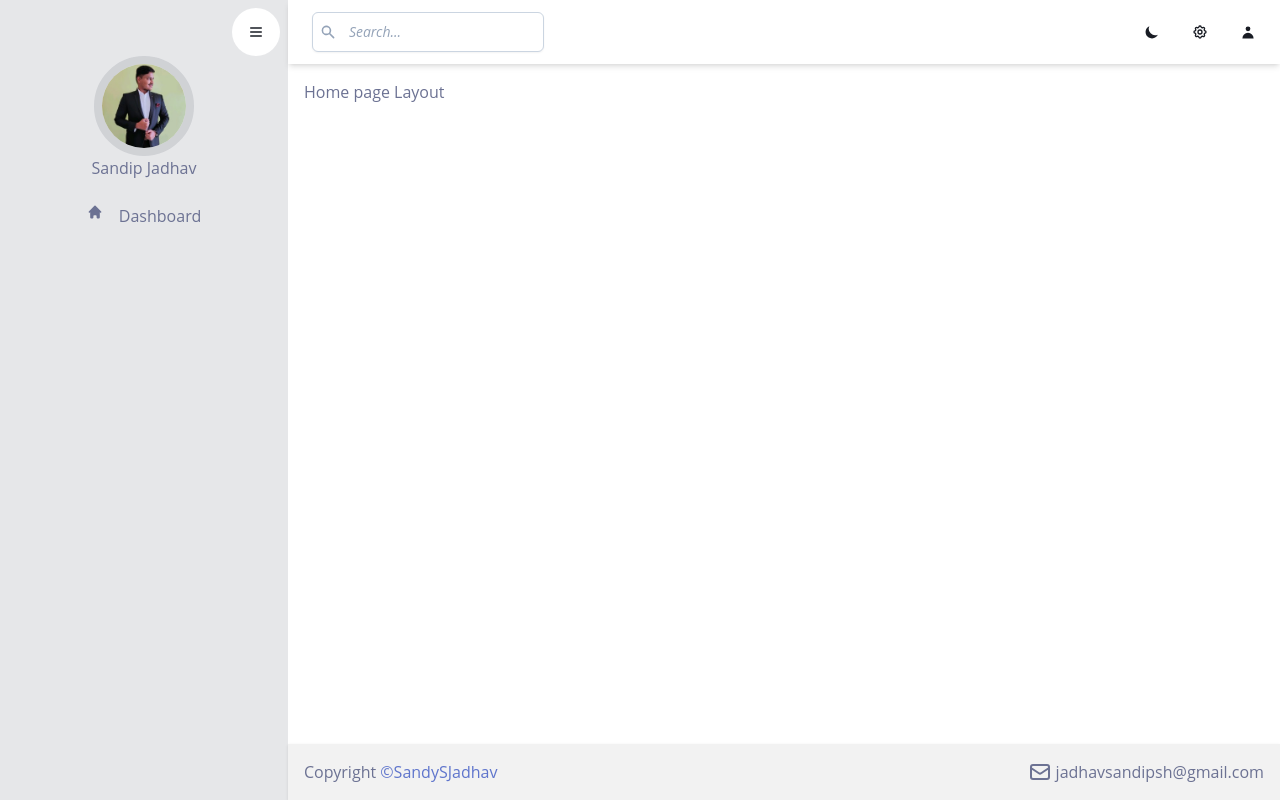
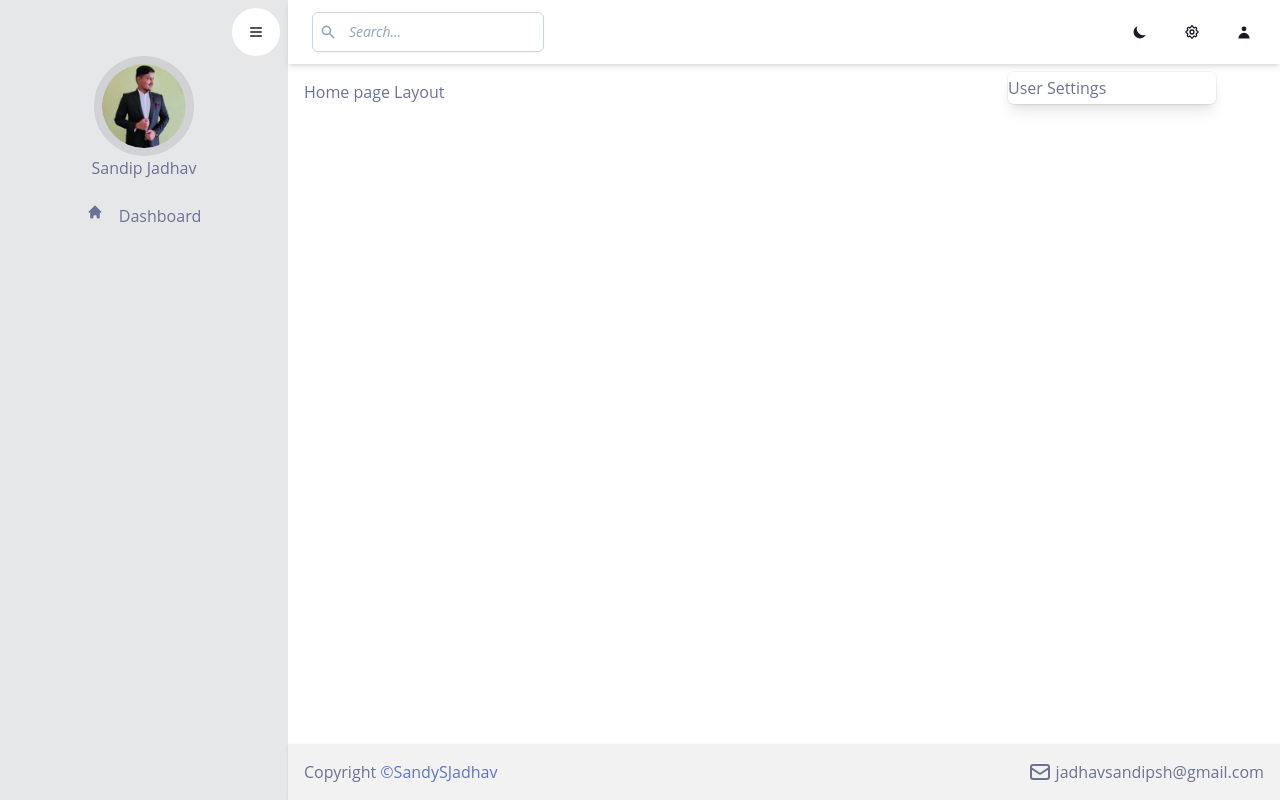
Before and after one commit to SandySJadhav/nextjs-admin-master-template, a Next.js app: page / in a window 1280 px wide. Both pictures are taken after a click on the button 1200 px from the left and 32 px from the top of the page. Built offline with nearby package versions, Linux system fonts and the light colour scheme.

Commit message:
updated user and settings panel

```diff
--- a/src/components/Header.js
+++ b/src/components/Header.js
@@ -1,3 +1,4 @@
+import Image from "next/image";
 import React, { useState } from "react";
 import {
   HiSun,
@@ -8,9 +9,13 @@ import {
   HiSearch,
 } from "react-icons/hi";
 import IconButton from "./IconButton";
+import Overlay from "./Overlay";
+import UserProfile from "./UserProfile";
 
 const Header = ({ panel, toggleSidePanel }) => {
   const [theme, setTheme] = useState("light");
+  const [userPanel, showUserPanel] = useState(false);
+  const [settingsPanel, showSettingsPanel] = useState(false);
 
   const toggleTheme = () => {
     if (theme === "dark") {
@@ -20,6 +25,22 @@ const Header = ({ panel, toggleSidePanel }) => {
       document.documentElement.classList.add("dark");
       setTheme("dark");
     }
+  };
+
+  const removePanels = () => {
+    if (userPanel) {
+      showUserPanel(!userPanel);
+    } else if (settingsPanel) {
+      showSettingsPanel(!settingsPanel);
+    }
+  };
+
+  const toggleUserPanel = () => {
+    showUserPanel(!userPanel);
+  };
+
+  const toggleSettingsPanel = () => {
+    showSettingsPanel(!settingsPanel);
   };
 
   return (
@@ -48,21 +69,34 @@ const Header = ({ panel, toggleSidePanel }) => {
           </div>
         </div>
         <div className="flex">
-          <IconButton onClick={toggleTheme}>
+          <IconButton onClick={toggleTheme} className="mr-1">
             {theme !== "dark" ? (
               <HiMoon className="h-4 w-4" />
             ) : (
               <HiSun className="h-4 w-4" />
             )}
           </IconButton>
-          <IconButton>
+          <IconButton className="mr-1" onClick={toggleSettingsPanel}>
             <HiOutlineCog />
           </IconButton>
-          <IconButton>
+          <IconButton className="mr-1" onClick={toggleUserPanel}>
             <HiUser />
           </IconButton>
+
+          {userPanel ? (
+            <div className="absolute right-2 z-20 mt-16 w-52 origin-top-right rounded-md bg-white dark:bg-base py-1 shadow-lg ring-1 ring-black ring-opacity-5 focus:outline-none">
+              <UserProfile />
+            </div>
+          ) : null}
+
+          {settingsPanel ? (
+            <div className="absolute right-16 z-20 mt-16 w-52 origin-top-right rounded-md bg-white dark:bg-base py-1 shadow-lg ring-1 ring-black ring-opacity-5 focus:outline-none">
+              User Settings
+            </div>
+          ) : null}
         </div>
       </nav>
+      {userPanel || settingsPanel ? <Overlay onClick={removePanels} /> : null}
     </header>
   );
 };
--- /dev/null
+++ b/src/components/Overlay.js
@@ -0,0 +1,12 @@
+import React from "react";
+
+const Overlay = ({ onClick }) => {
+  return (
+    <div
+      onClick={onClick}
+      className="absolute top-0 left-0 right-0 bottom-0 z-10 origin-top-left"
+    ></div>
+  );
+};
+
+export default Overlay;
--- a/src/components/SidePanel.js
+++ b/src/components/SidePanel.js
@@ -4,6 +4,7 @@ import { HiOutlineMenu } from "react-icons/hi";
 import IconButton from "./IconButton";
 import SidePanelItem from "./SidePanelItem";
 import { MENUS } from "@constants/SidePanel";
+import UserProfile from "./UserProfile";
 
 const SidePanel = ({ toggleSidePanel }) => {
   return (
@@ -13,16 +14,7 @@ const SidePanel = ({ toggleSidePanel }) => {
           <HiOutlineMenu />
         </IconButton>
       </div>
-      <div className="grid justify-items-center">
-        <Image
-          className="rounded-full border-8 border-base dark:border-black"
-          height={100}
-          width={100}
-          src="/1605610886733.jpg"
-          alt="profile"
-        />
-        <div>Sandip Jadhav</div>
-      </div>
+      <UserProfile />
       {MENUS.map((menu) => (
         <SidePanelItem key={menu.label} icon={menu.icon} label={menu.label} />
       ))}
--- /dev/null
+++ b/src/components/UserProfile.js
@@ -0,0 +1,19 @@
+import Image from "next/image";
+import React from "react";
+
+const UserProfile = () => {
+  return (
+    <div className="grid justify-items-center">
+      <Image
+        className="rounded-full border-8 border-base dark:border-black"
+        height={100}
+        width={100}
+        src="/1605610886733.jpg"
+        alt="profile"
+      />
+      <div>Sandip Jadhav</div>
+    </div>
+  );
+};
+
+export default UserProfile;
```
